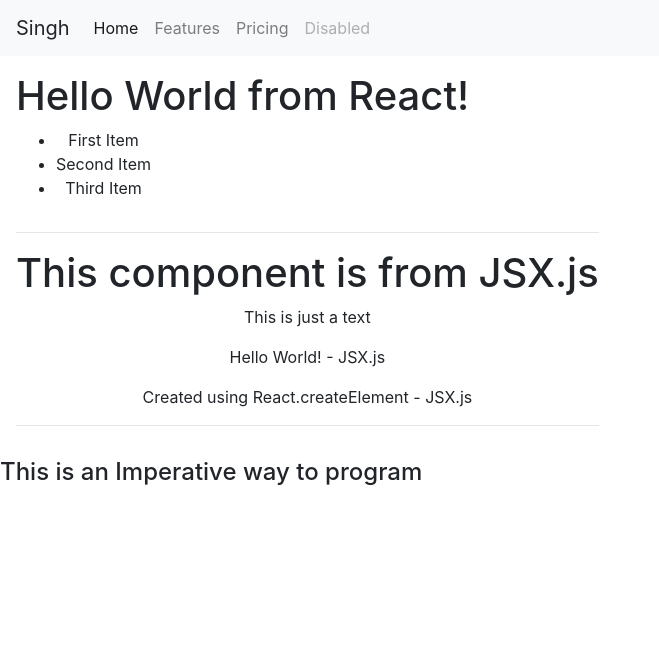
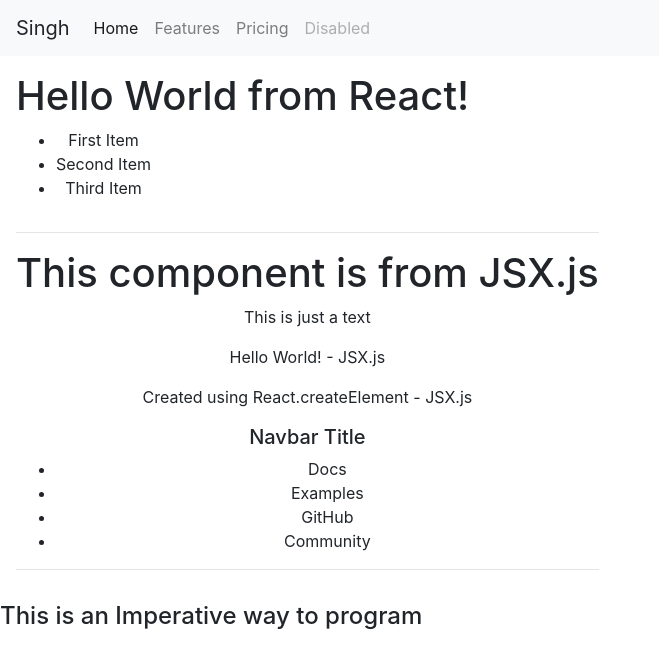
Before and after one commit to manmeetsingh7781/Learn-React, a React (Create React App) app: page / in a window 1280 px wide. Shown: the top 668 px of the page, without its empty margins (0-659 px from the left). Built offline with nearby package versions, Linux system fonts and the light colour scheme.

Commit message:
Finished: React JSX - ways to create HTML tags

```diff
--- a/src/Components/JSX.js
+++ b/src/Components/JSX.js
@@ -8,12 +8,23 @@ const element = <p>Hello World! - JSX.js</p>
 // React.createElement(tag, attributes, children like text)
 const element2 = React.createElement('p', {id: 'jsx_id'}, 'Created using React.createElement - JSX.js');
 
+
+const navbar = <nav>
+    <h5>Navbar Title</h5>
+    <ul>
+        <li>Docs</li>
+        <li>Examples</li>
+        <li>GitHub</li>
+        <li>Community</li>
+    </ul>
+</nav>
 const page = <div>
                 <hr/>
                 <h1>This component is from JSX.js</h1>
                 <p>This is just a text</p>
                 {element}
                 {element2}
+                {navbar}
                 <hr/>
             </div>
 
```
